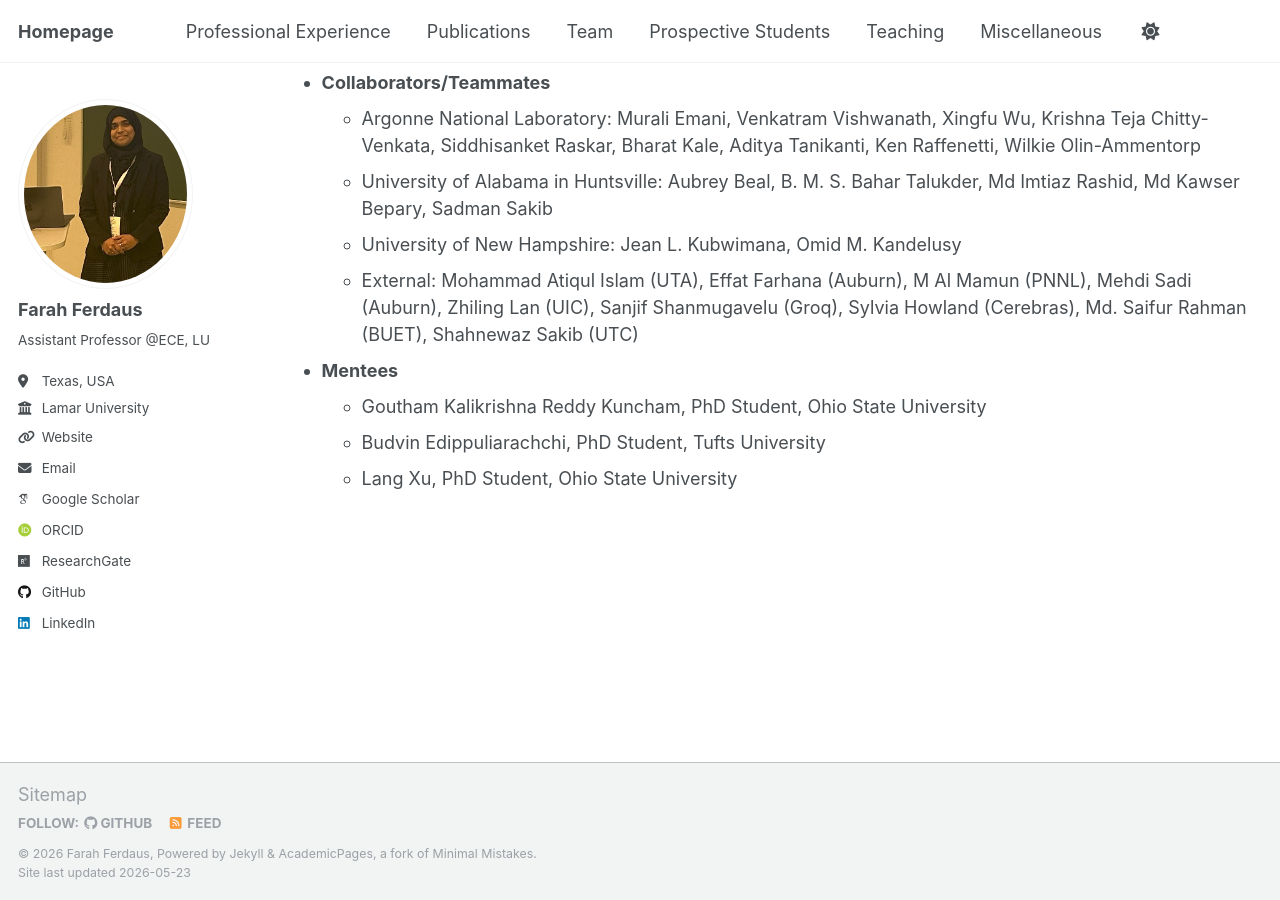
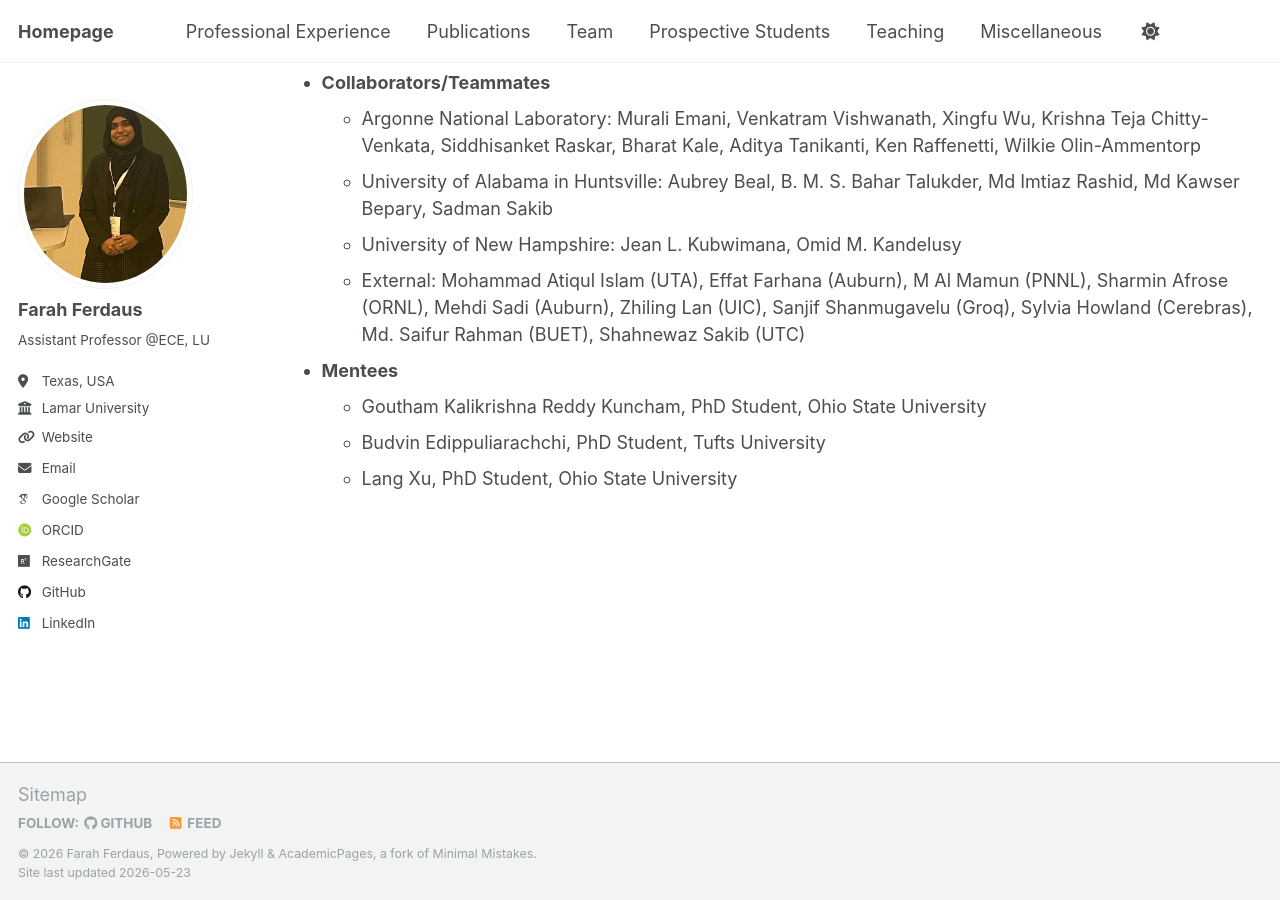
Before and after one commit to fferdaus/fferdaus.github.io, a Jekyll site: the page built from _pages/experience.md, in a window 1280 px wide and 900 px high, scrolled down 2839 px. Built offline with Jekyll 4.4.1, drawn with Linux system fonts in a browser that asks for light colours; some web fonts are replaced.

Commit message:
Update experience.md

```diff
--- a/_pages/experience.md
+++ b/_pages/experience.md
@@ -90,7 +90,7 @@ redirect_from:
    * Argonne National Laboratory: Murali Emani, Venkatram Vishwanath, Xingfu Wu, Krishna Teja Chitty-Venkata, Siddhisanket Raskar, Bharat Kale, Aditya Tanikanti, Ken Raffenetti, Wilkie Olin-Ammentorp
    * University of Alabama in Huntsville: Aubrey Beal, B. M. S. Bahar Talukder, Md Imtiaz Rashid, Md Kawser Bepary, Sadman Sakib
    * University of New Hampshire: Jean L. Kubwimana, Omid M. Kandelusy
-   * External:  Mohammad Atiqul Islam (UTA), Effat Farhana (Auburn), M Al Mamun (PNNL), Mehdi Sadi (Auburn), Zhiling Lan (UIC), Sanjif Shanmugavelu (Groq), Sylvia Howland (Cerebras), Md. Saifur Rahman (BUET), Shahnewaz Sakib (UTC)
+   * External:  Mohammad Atiqul Islam (UTA), Effat Farhana (Auburn), M Al Mamun (PNNL), Sharmin Afrose (ORNL), Mehdi Sadi (Auburn), Zhiling Lan (UIC), Sanjif Shanmugavelu (Groq), Sylvia Howland (Cerebras), Md. Saifur Rahman (BUET), Shahnewaz Sakib (UTC)
  - **Mentees**
    * Goutham Kalikrishna Reddy Kuncham, PhD Student, Ohio State University
    * Budvin Edippuliarachchi, PhD Student, Tufts University
```
